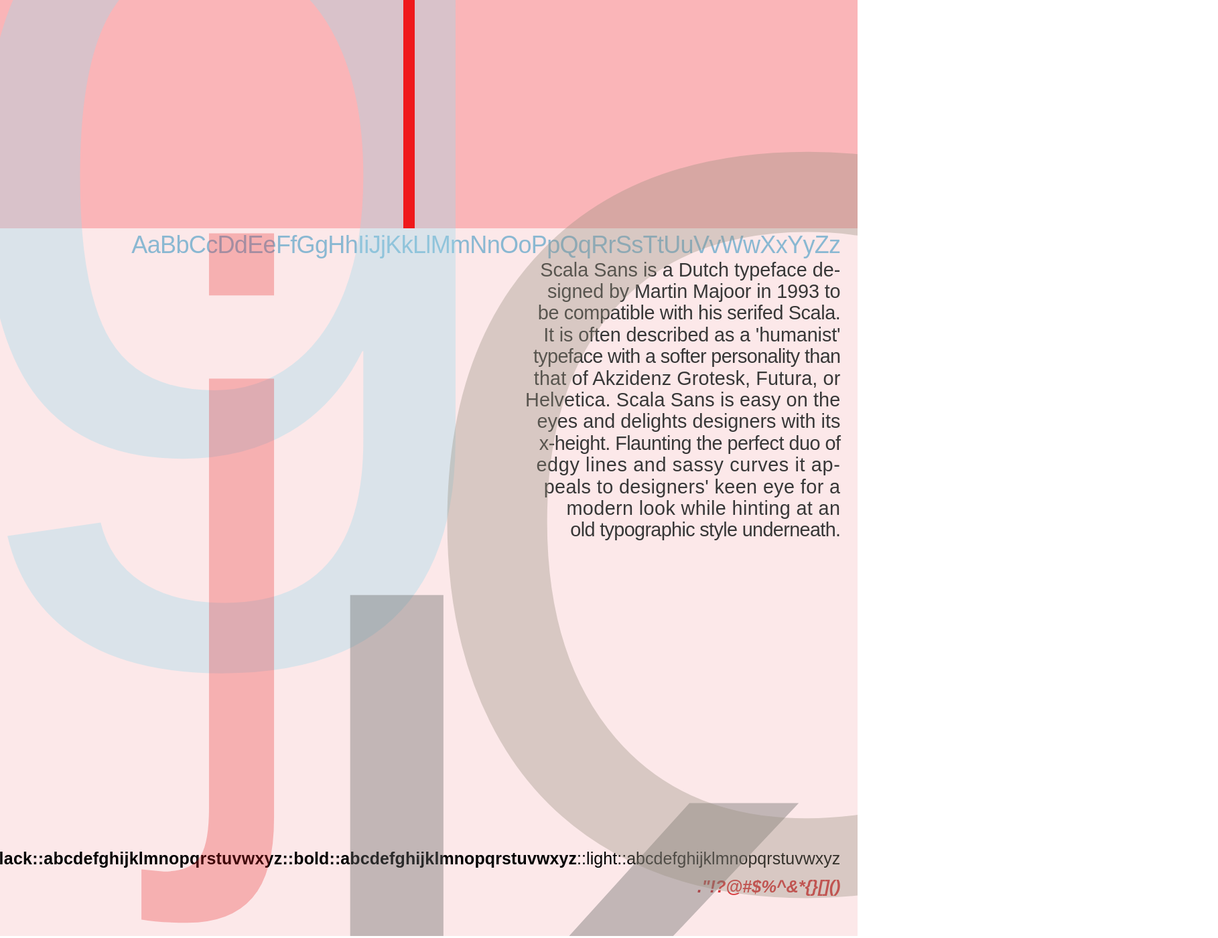
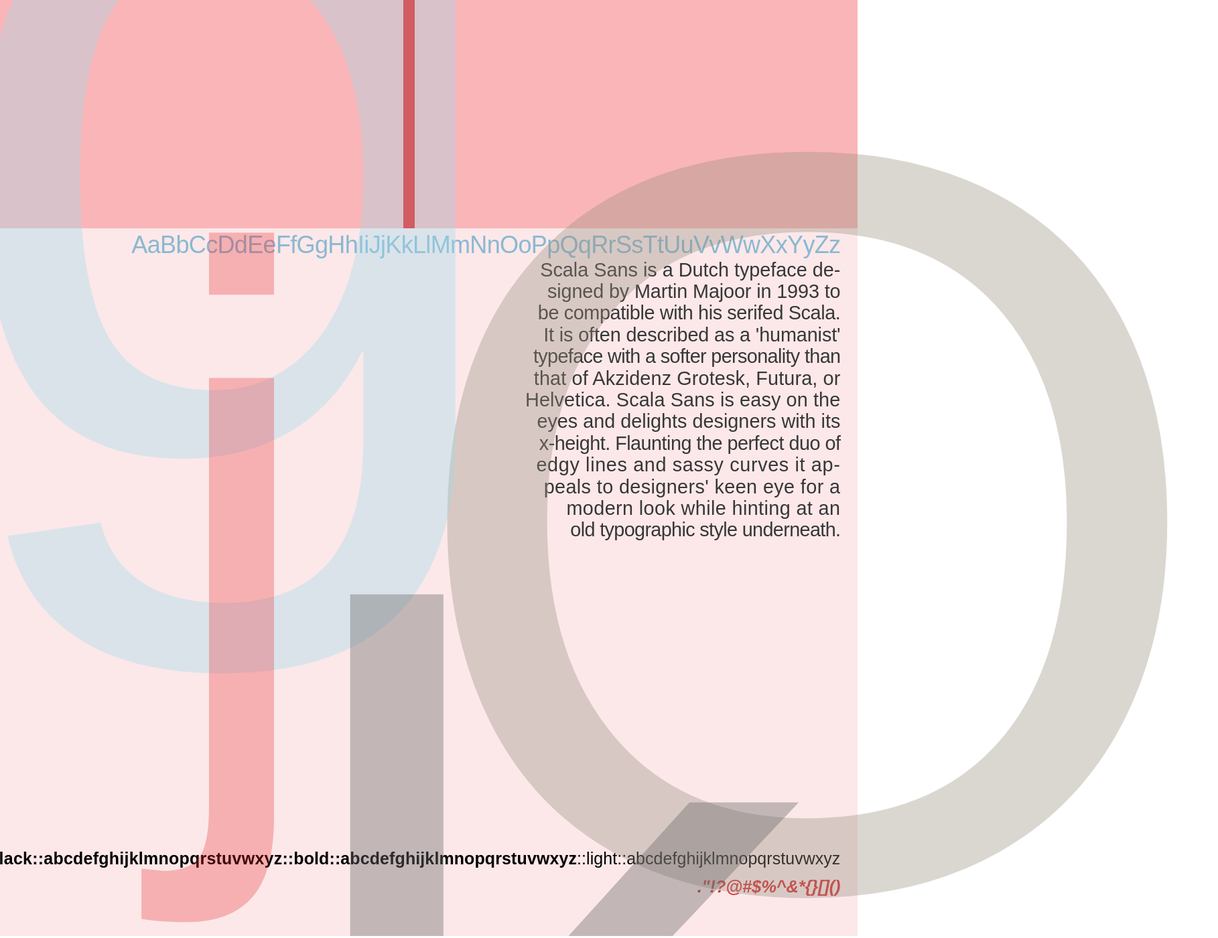
Before and after one commit to yl7690/WebC-09-Reference-Recreation, a plain HTML site: page index.html in a window 1280 px wide. Shown: the part 560-1961 px from the top of the page at 67% size, 1818 px wide, since content can reach past the window. Drawn offline with Linux system fonts and the light colour scheme; a web font is replaced by a local one.

Commit message:
change slight details on the poster

```diff
--- a/index.html
+++ b/index.html
@@ -8,10 +8,7 @@
   </head>
   <body>
     <div id="mainContainer">
-      <div id="letters">
-        <div id="g">g</div>
-        <div id="j">j</div>
-        <div id="k">k</div>
+      <div id="letter">
         <div id="o">O</div>
       </div>
       <div id="part1">
@@ -35,6 +32,11 @@
         </div>
         <div class="right">
         </div>
+      </div>
+      <div id="letters">
+        <div id="g">g</div>
+        <div id="j">j</div>
+        <div id="k">k</div>
       </div>
       <div id="part3">
         <div class="up">
--- a/style.css
+++ b/style.css
@@ -21,6 +21,9 @@ body * {
   height: 153vw;
   background-color: #fce8e9;
   overflow: hidden;
+  /* background-image: url(reference.jpg);
+  background-repeat: no-repeat;
+  background-size: cover; */
 }
 
 #part1 {
@@ -328,7 +331,7 @@ p + p {
   font-style: normal;
   font-size: 123vw;
   position: absolute;
-  top: 11.2vw;
+  top: -59.2vw;
   left: -7vw;
   margin: 0px;
   line-height: 70%;
@@ -341,7 +344,7 @@ p + p {
   font-style: normal;
   font-size: 86.3vw;
   position: absolute;
-  top: 54vw;
+  top: -16.5vw;
   left: 18.6vw;
   margin: 0px;
   color: rgba(231, 29, 35, 0.28);
@@ -353,13 +356,13 @@ p + p {
   font-style: normal;
   font-size: 123.7vw;
   position: absolute;
-  top: 88.8vw;
+  top: 18.4vw;
   left: 32.5vw;
   margin: 0px;
   color: rgba(105, 105, 105, 0.4);
 }
 
-#letters > div:nth-child(4) {
+#letter > div:first-child {
   font-family: ff-scala-sans-pro, sans-serif;
   font-weight: 300;
   font-style: normal;
```
